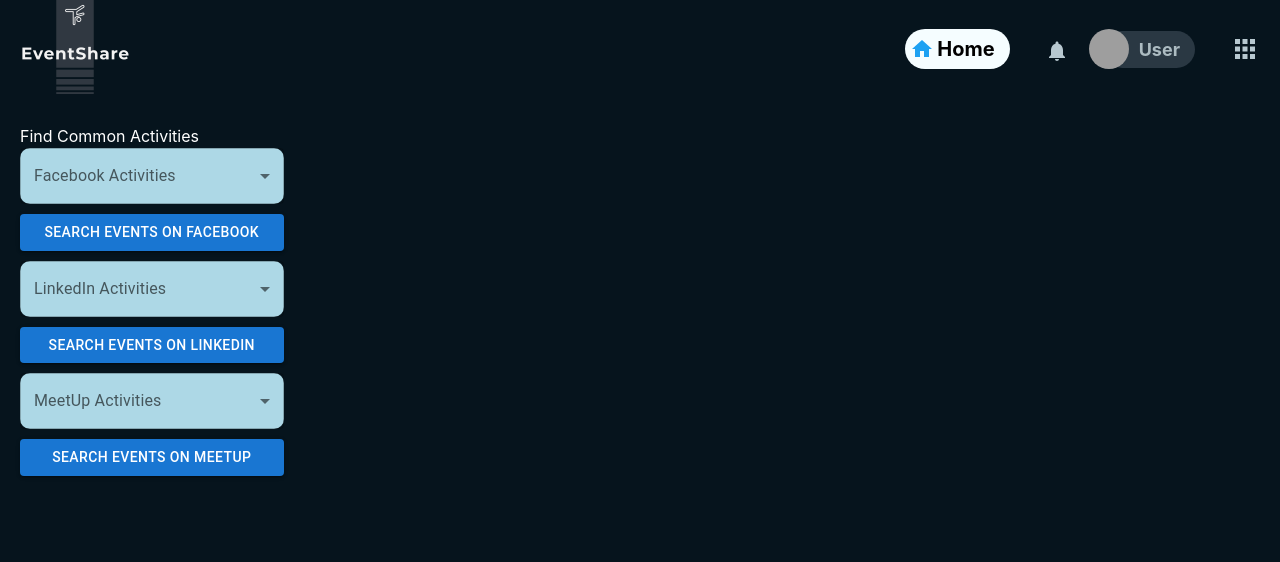
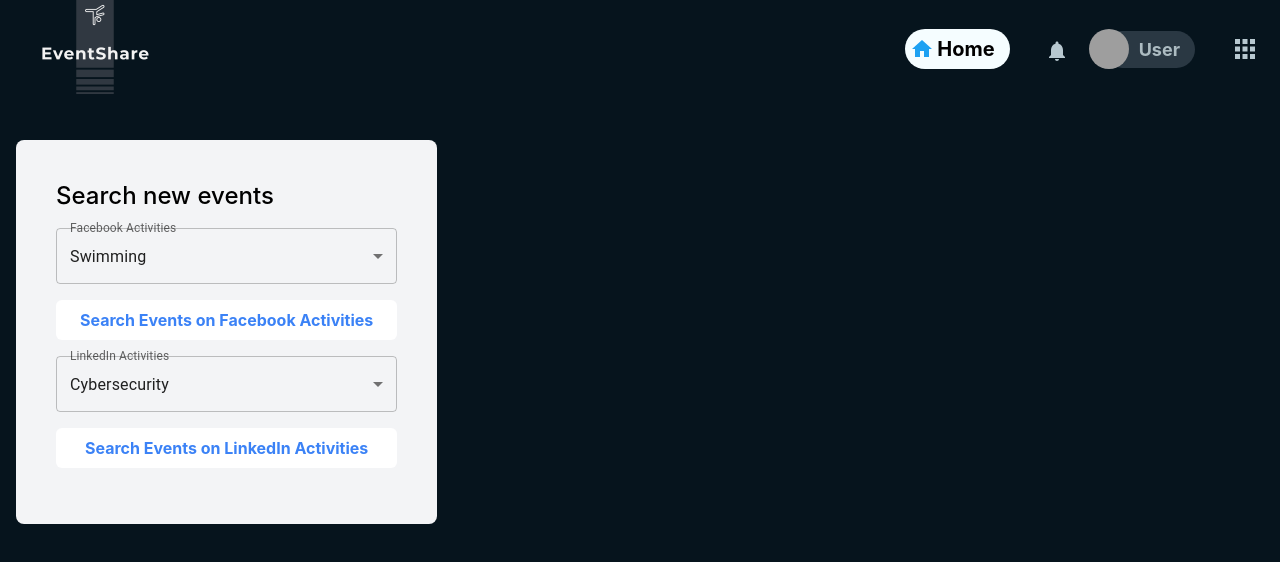
Before and after one commit to waasiq/eventshare, a React (Create React App) app in the folder frontend/: page /activities in a window 1280 px wide. Shown: the top 562 px of the page. Built offline with nearby package versions, Linux system fonts and the light colour scheme; grey boxes are pictures that could not be loaded.

Commit message:
Updated Readme and some components

```diff
--- a/frontend/src/components/others/Feed/FeedHero.tsx
+++ b/frontend/src/components/others/Feed/FeedHero.tsx
@@ -7,7 +7,7 @@
       <div className="max-w-7xl mx-auto px-4 sm:px-6 lg:px-8">
         <div className="text-center">
           <h1 className="text-3xl font-bold text-white mb-4">Search new events</h1>
-          <Link to="/search-events">
+          <Link to="/activities">
             <button className="bg-white text-blue-500 hover:bg-blue-600 hover:text-white py-2 px-6 rounded-full font-bold">
               Browse Events
             </button>
--- a/frontend/src/components/shared/NavBar/AppNavBar.tsx
+++ b/frontend/src/components/shared/NavBar/AppNavBar.tsx
@@ -25,10 +25,10 @@
     };
 
     return (
-        <Box sx={navStyle.navbar}>
-        <Box sx={navStyle.name}>
+      <Box sx={navStyle.navbar}>
+        <Link to="/home" style={navStyle.link}>
           <img style={navStyle.img} src={logo} alt="logo" />
-        </Box>
+        </Link>
         <Box sx={navStyle.navLinks}>
           <Link to="/" style={navStyle.homeTab}>
             <Stack direction="row" alignItems="center" gap={1}>
@@ -60,6 +60,6 @@
         </Box>
       </Box>
     )
-}
+};
 
 export default AppNavBar;
--- /dev/null
+++ b/frontend/src/pages/Activities/ActivitiesMenu.tsx
@@ -0,0 +1,38 @@
+import React from 'react';
+import { MenuItem, Select, FormControl, InputLabel } from '@mui/material';
+
+interface Props {
+    label: string;
+    activities: string[];
+    onClick: (type: string) => void;
+    onChange: (e: any, type: string) => void;
+    type: string;
+}
+
+const ActivitiesMenu: React.FC<Props> = ({ label, activities, onClick, onChange, type }) => {
+    return (
+        <div className="flex flex-col">
+            <FormControl>
+                <InputLabel id="demo-simple-select-label">{label}</InputLabel>
+                <Select
+                    labelId="demo-simple-select-label"
+                    id="demo-simple-select"
+                    value={activities[0]}
+                    onChange={(e) => onChange(e, type)}
+                >
+                    {activities.map((activity, index) => (
+                        <MenuItem key={index} value={activity}>{activity}</MenuItem>
+                    ))}
+                </Select>
+            </FormControl>
+            <button
+                className="my-4 bg-white text-blue-500 hover:bg-blue-600 hover:text-white py-2 px-6 rounded-md font-bold"
+                onClick={() => onClick(type)}
+            >
+                Search Events on {label}
+            </button>
+        </div>
+    );
+};
+
+export default ActivitiesMenu;
--- a/frontend/src/pages/Activities/ActivitySideBar.tsx
+++ b/frontend/src/pages/Activities/ActivitySideBar.tsx
@@ -1,8 +1,8 @@
 import React, { useState } from 'react';
 import { MenuItem, Select, Box, Button, FormControl, InputLabel } from '@mui/material';
-import sideBarStyles from './styles/sideBarStyles';
 import { useDispatch } from 'react-redux';
 import { setSearch } from '../../redux/actions/activityActions';
+import ActivitiesMenu from './ActivitiesMenu';
 
 const ActivitySideBar: React.FC = function () {
     const dispatch = useDispatch();
@@ -34,63 +34,27 @@
     };
 
     return (
-        <Box sx={sideBarStyles.container}>
-            <h2>Find Common Activities</h2>
+        <div className="flex flex-col bg-gray-100 p-10 m-4 rounded-lg ">
+            <h2 className="text-2xl font-medium mb-4">Search new events</h2>
 
-            <FormControl sx={sideBarStyles.formControl}>
-                <InputLabel id="demo-simple-select-label">Facebook Activities</InputLabel>
-                <Select
-                    labelId="demo-simple-select-label"
-                    id="demo-simple-select"
-                    value={fbActivity}
-                    onChange={(e: any) => handleChange(e, 'fb')}
-                >
-                    {fbActivities.map((activity, index) => (
-                        <MenuItem key={index} value={activity}>{activity}</MenuItem>
-                    ))}
-                </Select>
-            </FormControl>
 
-            <Button variant="contained" sx={sideBarStyles.button} onClick={() => searchBtnClick('fb')}>
-                Search Events on Facebook
-            </Button>
-
-            <FormControl sx={sideBarStyles.formControl}>
-                <InputLabel id="demo-simple-select-label">LinkedIn Activities</InputLabel>
-                <Select
-                    labelId="demo-simple-select-label"
-                    id="demo-simple-select"
-                    value={linkedinActivity}
-                    onChange={(e: any) => handleChange(e, 'linkedin')}
-                >
-                    {linkedinActivities.map((activity, index) => (
-                        <MenuItem key={index} value={activity}>{activity}</MenuItem>
-                    ))}
-                </Select>
-            </FormControl>
-
-            <Button variant="contained" sx={sideBarStyles.button} onClick={() => searchBtnClick('linkedin')}>
-                Search Events on LinkedIn
-            </Button>
-
-            <FormControl sx={sideBarStyles.formControl}>
-                <InputLabel id="demo-simple-select-label">MeetUp Activities</InputLabel>
-                <Select
-                    labelId="demo-simple-select-label"
-                    id="demo-simple-select"
-                    value={meetupActivity}
-                    onChange={(e: any) => handleChange(e, 'meetup')}
-                >
-                    {linkedinActivities.map((activity, index) => (
-                        <MenuItem key={index} value={activity}>{activity}</MenuItem>
-                    ))}
-                </Select>
-            </FormControl>
-
-            <Button variant="contained" sx={sideBarStyles.button} onClick={() => searchBtnClick('meetup')}>
-                Search Events on MeetUp
-            </Button>
-        </Box>
+            <div className="flex flex-col justify-center">
+               <ActivitiesMenu
+                    label="Facebook Activities"
+                    activities={fbActivities}
+                    onClick={searchBtnClick}
+                    onChange={handleChange}
+                    type="fb"
+                />
+                <ActivitiesMenu
+                    label="LinkedIn Activities"
+                    activities={linkedinActivities}
+                    onClick={searchBtnClick}
+                    onChange={handleChange}
+                    type="linkedin"
+                />
+            </div>
+        </div>
     );
 };
 
--- a/frontend/src/pages/Activities/styles/sideBarStyles.ts
+++ b/frontend/src/pages/Activities/styles/sideBarStyles.ts
@@ -1,25 +1,5 @@
 const sideBarStyles = {
-    container: {
-        flex: 0.25,
-        padding: '0 20px',
-        color: 'white',
-    },
-    formControl: {
-        padding: '0 0px',
-        minWidth: '5px',
-        maxWidth: '85%',
-        color: 'white',
-        backgroundColor: 'lightblue',
-        display: 'flex',
-        borderRadius: '10px',
-    },
-      selectEmpty: {
-        marginTop: 2,
-    },
-    button: {
-        margin: '10px 0px',
-        width: '85%',
-    }
+
 };
 
 
```
Also changed, not shown: 1 other file (tests, documents, lock files or other folders).
